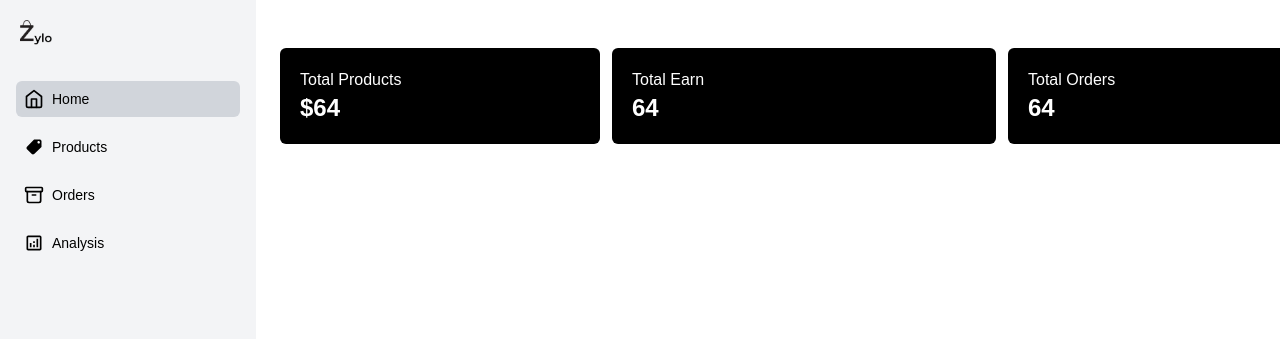
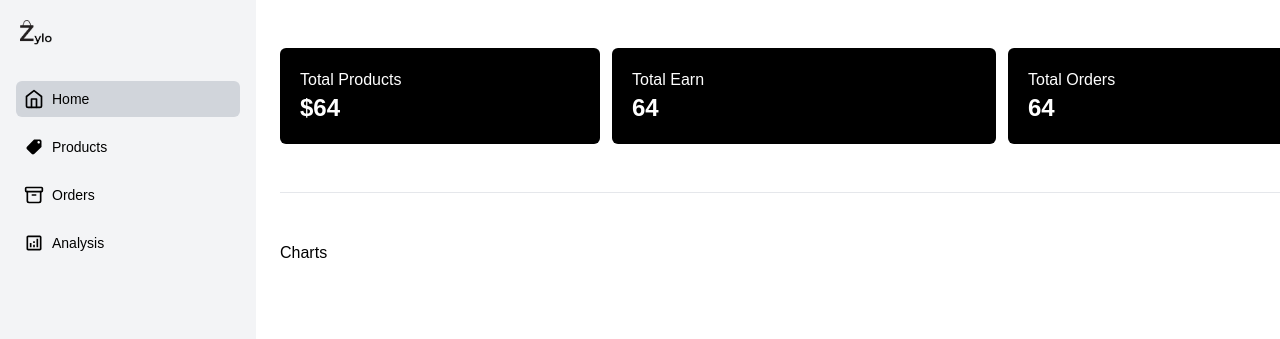
Before and after one commit to mohamed-tsx/e-commerce, a React (Vite) app in the folder Dashboard/: page / in a window 1280 px wide. Shown: the top 339 px of the page. Built offline with nearby package versions, Linux system fonts and the light colour scheme.

Commit message:
Major change

```diff
--- a/Dashboard/src/Pages/Dashboard/Dashbaord.tsx
+++ b/Dashboard/src/Pages/Dashboard/Dashbaord.tsx
@@ -15,7 +15,10 @@ const Dashbaord = () => {
           <p className="text-2xl font-semibold">64</p>
         </div>
       </div>
-      <div className=""></div>
+      <div className="p-6">
+        <hr />
+      </div>
+      <div className="p-6">Charts</div>
     </div>
   );
 };
```
